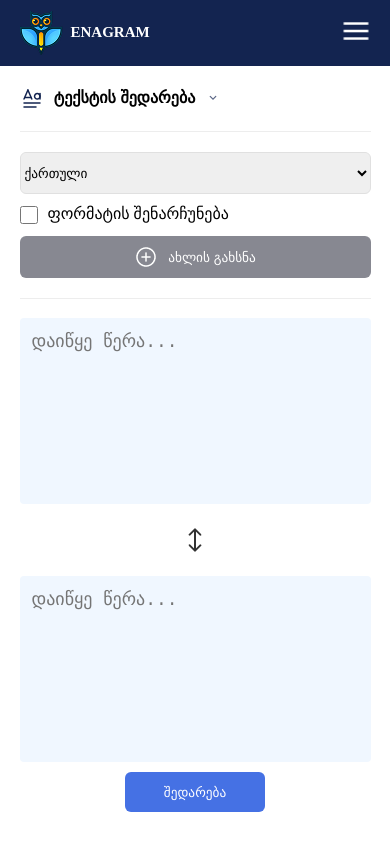
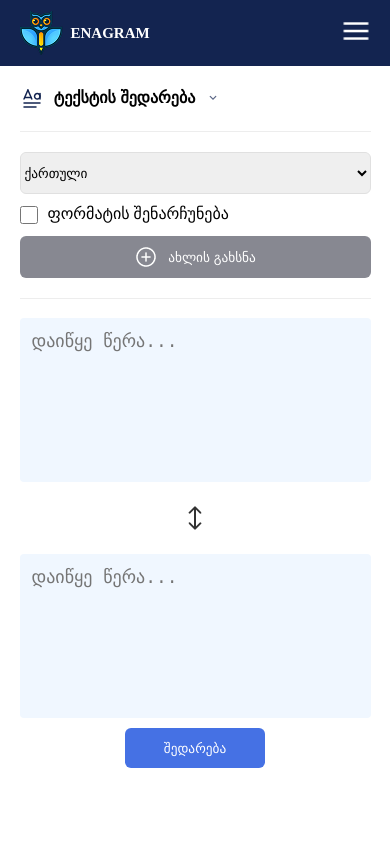
Before and after one commit to TornikeTt/TextComparable, a React (Vite) app: page / in a window 390 px wide. Built offline with nearby package versions, Linux system fonts and the light colour scheme.

Commit message:
Fix layout bugs

```diff
--- a/src/Components/Main/Main.scss
+++ b/src/Components/Main/Main.scss
@@ -161,6 +161,13 @@ main {
         width: 90%;
         height: 90%;
     }
+
+    .textComparisonArea {
+        textarea {
+            width: 100%;
+            height: 432px;
+        }
+    }
 }
 
 @media (max-width: 500px) {
@@ -195,7 +202,7 @@ main {
 
     .textComparisonArea {
         width: 100%;
-        height: 444px;
+        height: 400px;
 
         display: flex;
         flex-direction: column;
--- a/src/Components/Sidebar/3. Profile/Profile.scss
+++ b/src/Components/Sidebar/3. Profile/Profile.scss
@@ -1,4 +1,5 @@
 .profile {
+    overflow: hidden;
     width: 100%;
     height: 10%;
 
--- a/src/Components/Sidebar/Sidebar.scss
+++ b/src/Components/Sidebar/Sidebar.scss
@@ -17,6 +17,7 @@
     display: flex;
     flex-direction: column;
     align-items: flex-end;
+    justify-content: space-between;
 
     overflow-y: scroll;
     overflow-x: hidden;
@@ -26,7 +27,6 @@
 
 .DesktopSideBar_content {
     width: 90%;
-    height: 90%;
 }
 
 .MobileSideBar {
```
